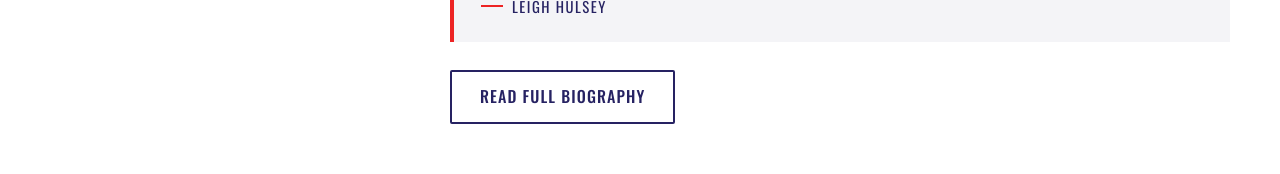
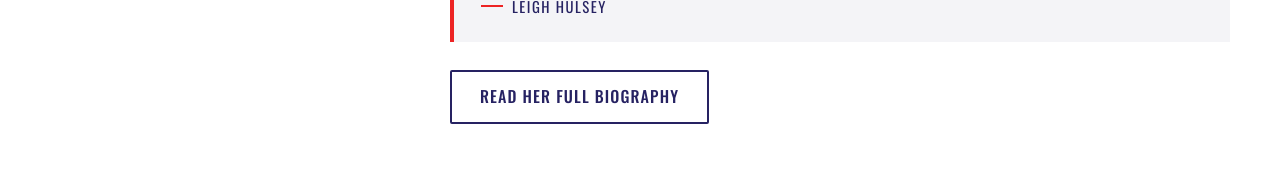
Before and after one commit to williamhodgesiii-bit/RepLeighHulsey, a website: page index.html in a window 1280 px wide. Shown: the part 1404-1578 px from the top of the page. Drawn offline with nearby package versions, Linux system fonts and the light colour scheme.

Commit message:
Update the Home page (williamhodgesiii-bit)

```diff
--- a/index.html
+++ b/index.html
@@ -168,7 +168,7 @@
         <cite data-cms="home.about.quoteBy" data-cms-label="Quote credit" data-cms-group="About Leigh">Leigh Hulsey</cite>
       </blockquote>
 
-      <a data-cms="home.about.buttonLabel" data-cms-attr="href:home.about.buttonUrl" data-cms-label="Button" data-cms-group="About Leigh" class="btn btn--outline" href="about.html">Read Full Biography</a>
+      <a data-cms="home.about.buttonLabel" data-cms-attr="href:home.about.buttonUrl" data-cms-label="Button" data-cms-group="About Leigh" class="btn btn--outline" href="about.html">Read Her Full Biography</a>
     </div>
   </div>
 </section>
```
